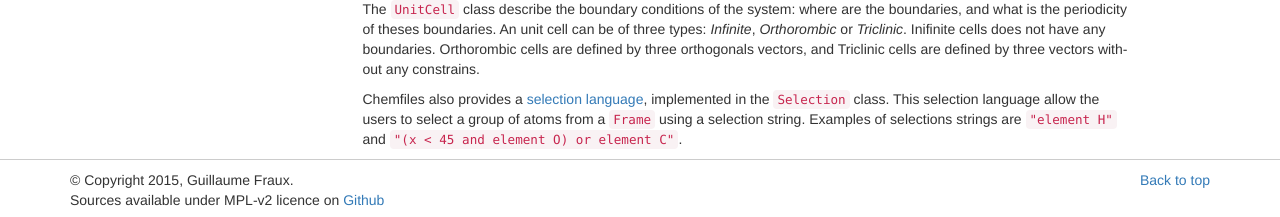
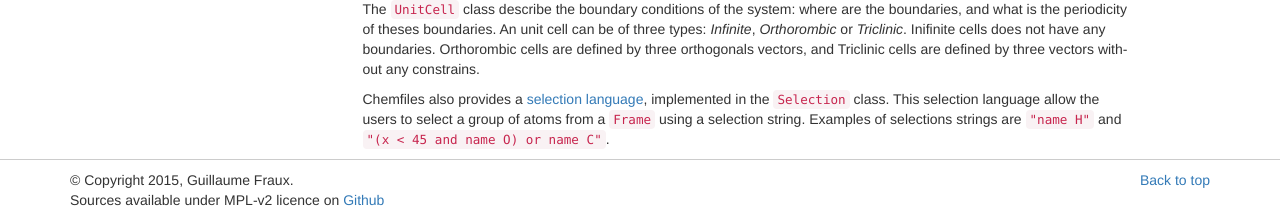
Before and after one commit to chemfiles/chemfiles, a Sphinx documentation site: the page built from doc/overview.rst, in a window 1280 px wide and 1109 px high. Shown: the part 889-1106 px from the top of the window. Built offline with Sphinx 7.4.7, drawn with Linux system fonts in a browser that asks for light colours; pages that are not in the unit, such as notebooks, are missing from menus; the version number could not be read and is left out.

```diff
--- a/doc/overview.rst
+++ b/doc/overview.rst
@@ -47,5 +47,5 @@
 Chemfiles also provides a :ref:`selection language <selection-language>`,
 implemented in the ``Selection`` class. This selection language allow the users
 to select a group of atoms from a ``Frame`` using a selection string. Examples
-of selections strings are ``"element H"`` and ``"(x < 45 and element O) or
-element C"``.
+of selections strings are ``"name H"`` and ``"(x < 45 and name O) or
+name C"``.
```
